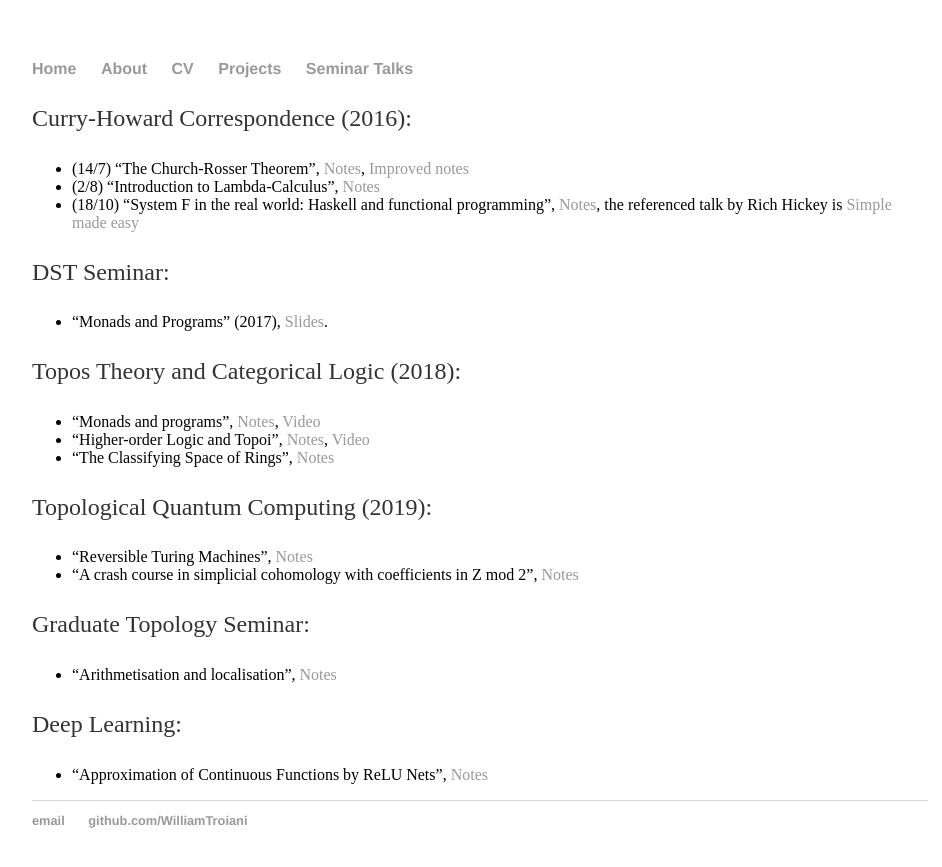
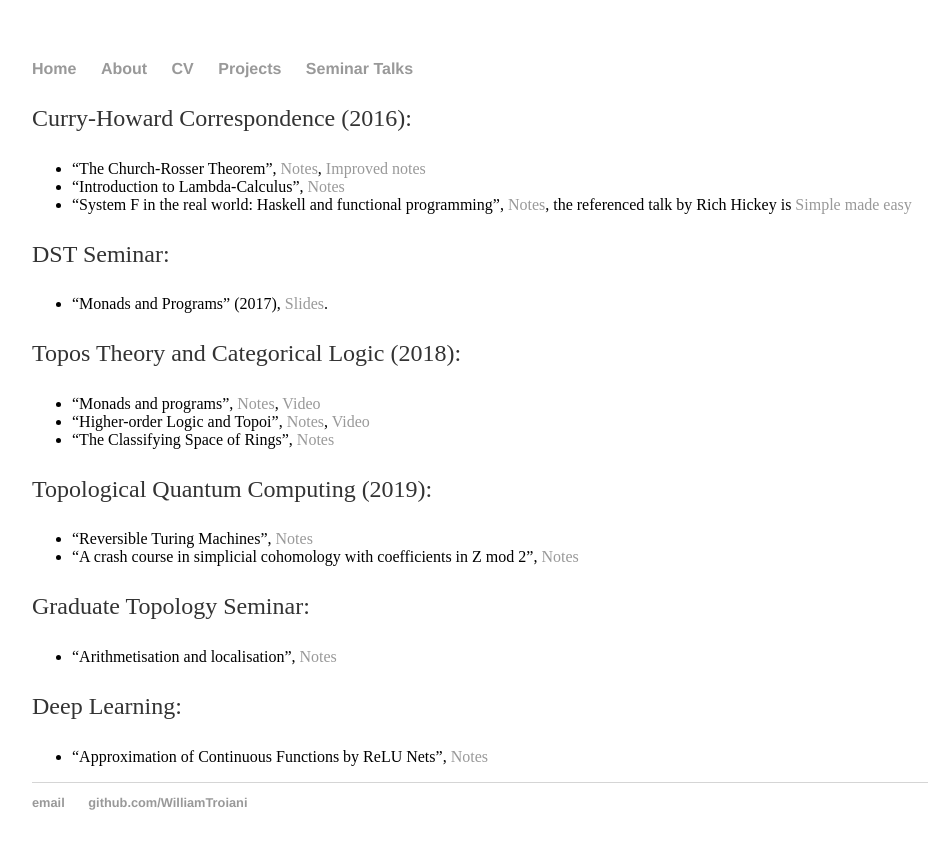
Before and after one commit to WilliamTroiani/WilliamTroiani.github.io, a Jekyll site: the page built from SeminarTalks.md, in a window 1280 px wide. Shown: the top 867 px of the page, without its empty margins (160-1102 px from the left). Built offline with Jekyll 4.4.1, drawn with Linux system fonts in a browser that asks for light colours; our own code applies the rules of GitHub Pages for plain Markdown files.

Commit message:
Update SeminarTalks.md

```diff
--- a/SeminarTalks.md
+++ b/SeminarTalks.md
@@ -4,9 +4,9 @@ title: Seminar Talks
 ---
 
 Curry-Howard Correspondence (2016):
-- (14/7) "The Church-Rosser Theorem", <a href = "http://therisingsea.org/notes/talk-will-churchrosser.pdf">Notes</a>, <a href = "https://williamtroiani.github.io/pdfs/ChurchRosserTheorem.pdf">Improved notes</a>
-- (2/8) "Introduction to Lambda-Calculus", <a href = "http://therisingsea.org/notes/talk-will-lambda.pdf">Notes</a>
-- (18/10) "System F in the real world: Haskell and functional programming", <a href = "http://therisingsea.org/notes/talk-will-haskell.pdf">Notes</a>, the referenced talk by Rich Hickey is <a href = "https://www.infoq.com/presentations/Simple-Made-Easy/">Simple made easy</a>
+- "The Church-Rosser Theorem", <a href = "http://therisingsea.org/notes/talk-will-churchrosser.pdf">Notes</a>, <a href = "https://williamtroiani.github.io/pdfs/ChurchRosserTheorem.pdf">Improved notes</a>
+- "Introduction to Lambda-Calculus", <a href = "http://therisingsea.org/notes/talk-will-lambda.pdf">Notes</a>
+- "System F in the real world: Haskell and functional programming", <a href = "http://therisingsea.org/notes/talk-will-haskell.pdf">Notes</a>, the referenced talk by Rich Hickey is <a href = "https://www.infoq.com/presentations/Simple-Made-Easy/">Simple made easy</a>
 
 DST Seminar:
 - "Monads and Programs" (2017), <a href = "http://williamtroiani.github.io/pdfs/MonadsinCategoryTheoryandComputerScience.pdf">Slides</a>.
```
